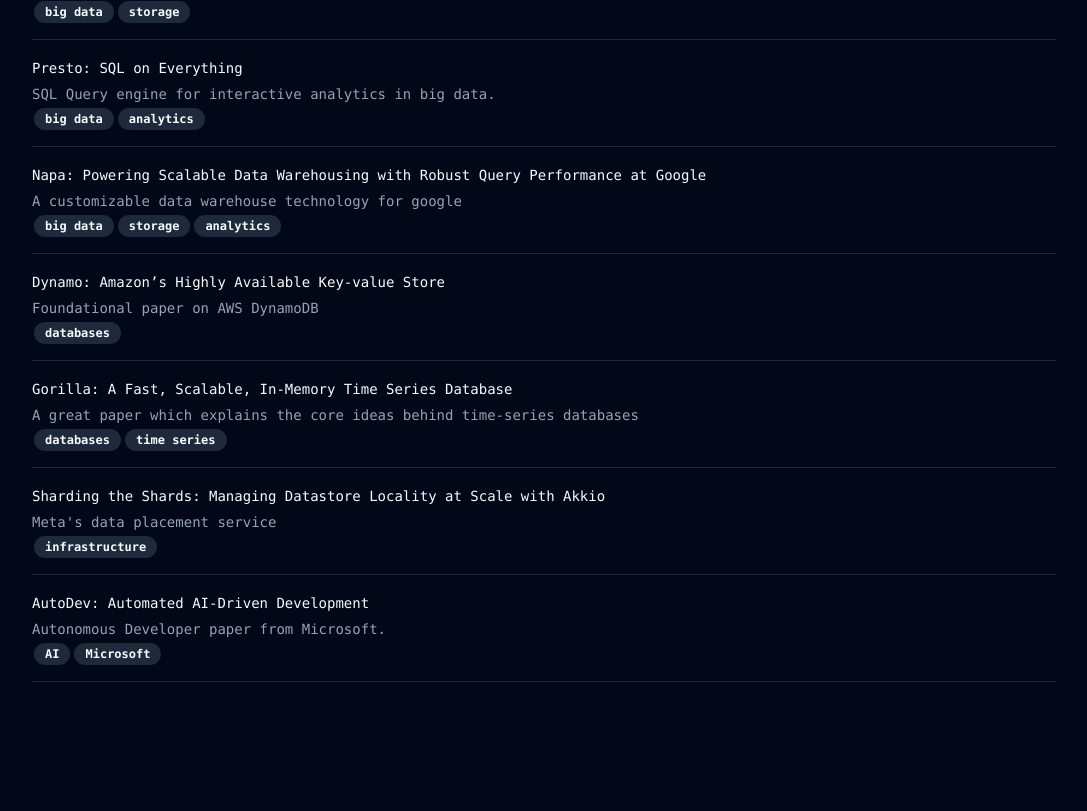
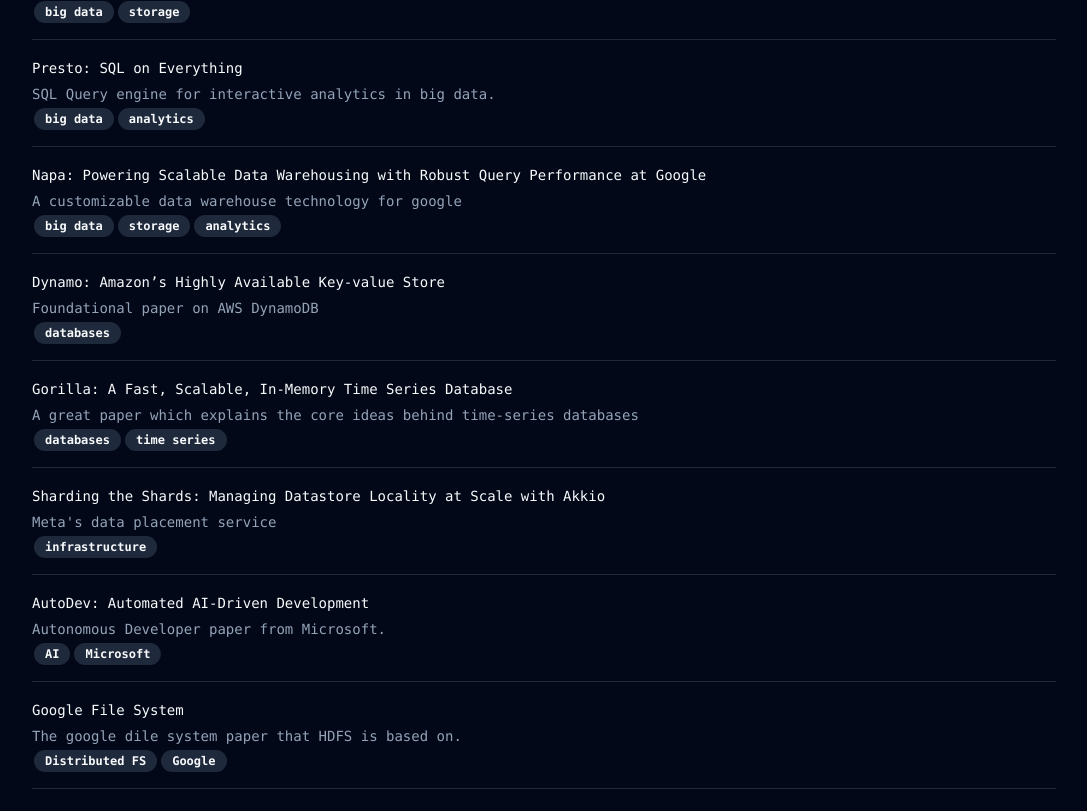
Before and after one commit to ankushChatterjee/coredump-tech, a Next.js app: page /reading-list in a window 1280 px wide. Shown: the part 439-1250 px from the top of the page, without its empty margins (96-1183 px from the left). Before the commit the page ends 1185 px from the top, so only its background shows below. Built offline with nearby package versions, Linux system fonts and the light colour scheme.

Commit message:
Add Google FS paper

```diff
--- a/src/app/reading-list/page.tsx
+++ b/src/app/reading-list/page.tsx
@@ -65,9 +65,14 @@
               tags={["AI", "Microsoft"]}
               linkto="https://arxiv.org/pdf/2403.08299.pdf"
               subTitle="Autonomous Developer paper from Microsoft. " />
+            <LinkCard
+              title="Google File System"
+              tags={["Distributed FS", "Google"]}
+              linkto="https://static.googleusercontent.com/media/research.google.com/en//archive/gfs-sosp2003.pdf"
+              subTitle="The google dile system paper that HDFS is based on." />
           </TabsContent>
           <TabsContent value="blogs">
-           <LinkCard
+            <LinkCard
               title="Fixing Go's Linker"
               subTitle="Uber's journey into Go's linker internals"
               tags={["go", "linker", "uber"]}
@@ -125,22 +130,22 @@
             <LinkCard
               title="Managing data store locality at scale with Akkio"
               subTitle="Meta's data placement service: Akkio"
-              tags={["infrastructure", "data" , "meta"]}
+              tags={["infrastructure", "data", "meta"]}
               linkto="https://engineering.fb.com/2018/10/08/core-infra/akkio/" />
             <LinkCard
               title="How we built Pingora, the proxy that connects Cloudflare to the Internet"
               subTitle="Cloudflare's nginx replacemetn"
-              tags={["networking", "cloudflare" , "rust"]}
+              tags={["networking", "cloudflare", "rust"]}
               linkto="https://blog.cloudflare.com/how-we-built-pingora-the-proxy-that-connects-cloudflare-to-the-internet" />
             <LinkCard
               title="Fixing duplicate stories in Medium’s For You feed"
               subTitle="How medium fixed duplicate stories"
-              tags={["bug", "caching" , "medium"]}
+              tags={["bug", "caching", "medium"]}
               linkto="https://medium.engineering/fixing-duplicate-stories-in-mediums-for-you-feed-48e6d4e2b80d" />
             <LinkCard
               title="Designing a wide-column database on RocksDB"
               subTitle="How Pinterest built a wide-column database on RocksDB"
-              tags={["database", "nosql" , "pinterest"]}
+              tags={["database", "nosql", "pinterest"]}
               linkto="https://medium.com/pinterest-engineering/building-pinterests-new-wide-column-database-using-rocksdb-f5277ee4e3d2" />
           </TabsContent>
         </Tabs>
```
